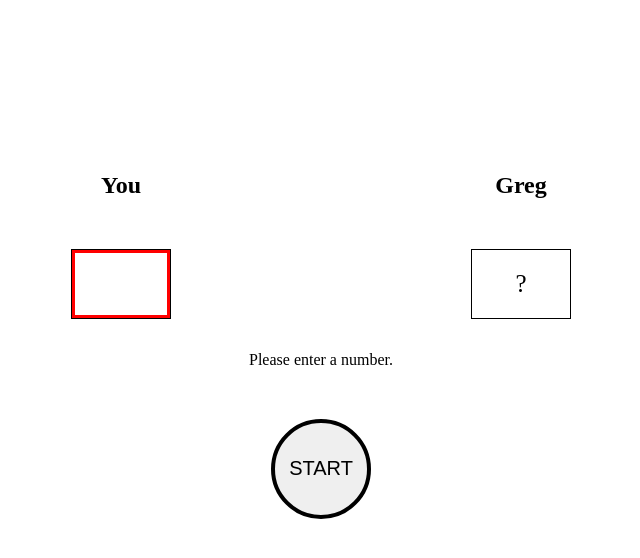
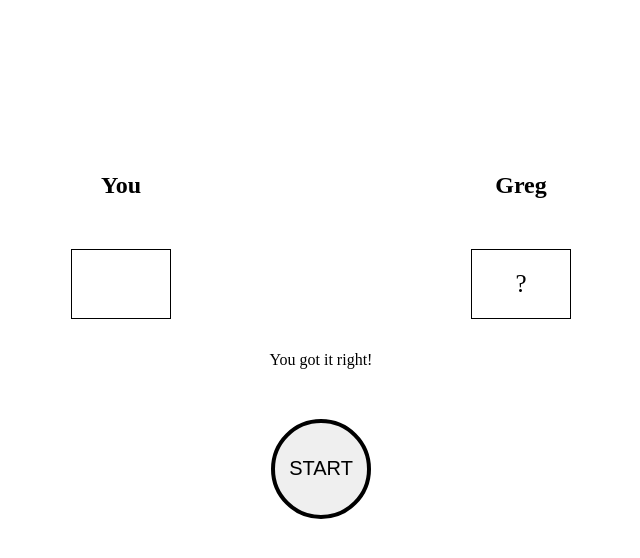
Before and after one commit to Drelka/exercises, a plain HTML site: page 2025-Sep/games/pici-polo/index.html in a window 1280 px wide. Both pictures are taken after a click on the button "START". Shown: the whole page, without its empty margins (319-959 px from the left). Drawn offline with Linux system fonts and the light colour scheme.

Commit message:
working on a new issues

```diff
--- a/2025-Sep/games/pici-polo/script.js
+++ b/2025-Sep/games/pici-polo/script.js
@@ -16,15 +16,15 @@ const borderFade = function(element) {
     clearTimeout(element.borderFadeTimeout);
     element.classList.add("red-border-flash");
     element.borderFadeTimeout = setTimeout(() => {
-        element.classList.remove("fading-red-border");
-    }, 1);
+        element.classList.remove("red-border-flash");
+    }, 300);
 }
 
 gregsNum = randomNum();
 
 const checkNumber = function(numberX) {
-    const num = numberX.value;
-    if (num === "") {
+    const num = parseInt(numberX.value);
+    if (num == "") {
         borderFade(givenNumInput);
         msg.textContent = "Please enter a number.";
         return;
--- a/2025-Sep/games/pici-polo/style.css
+++ b/2025-Sep/games/pici-polo/style.css
@@ -36,16 +36,11 @@ body {
 #given-number,
 #message {
     box-shadow: inset 0 0 0 3px transparent;
-    transition: box-shadow .1s ease-out;
+    transition: box-shadow .3s ease-in;
 }
 
 .red-border-flash {
     box-shadow: inset 0 0 0 3px red !important;
-}
-
-.transparent-border {
-    box-shadow: inset 0 0 0 3px transparent;
-    transition: box-shadow .3s ease-out;
 }
 
 input,
```
